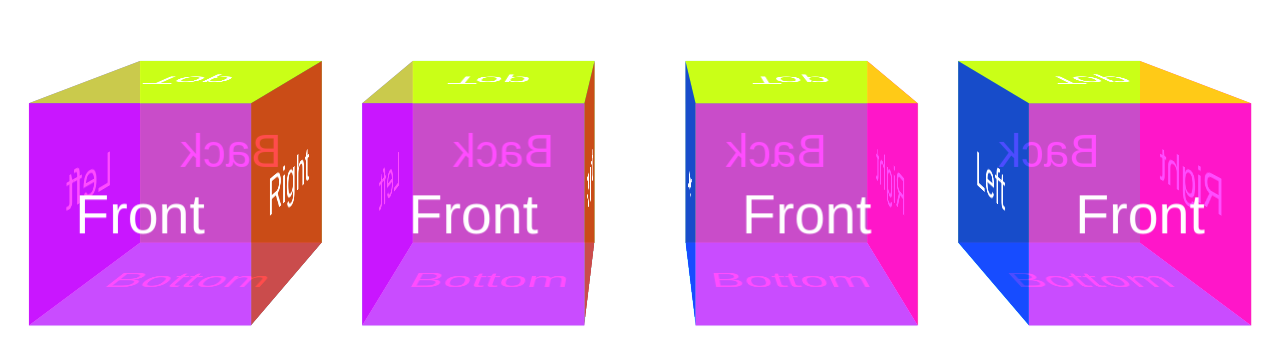
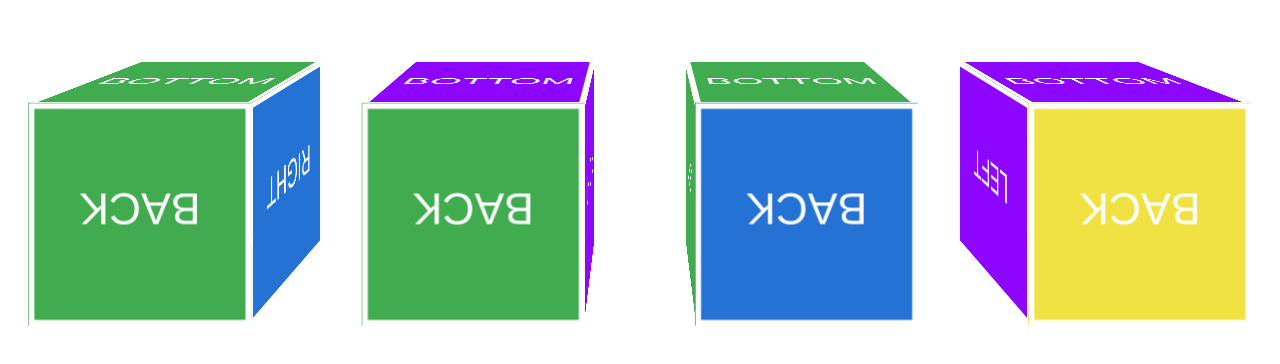
Before and after one commit to dalrimple/cubepuzzlesolver, a plain HTML site: page index.html in a window 1280 px wide. Shown: the part 120-484 px from the top of the page. Drawn offline with nearby package versions, Linux system fonts and the light colour scheme.

Commit message:
Continued dev

```diff
--- a/_assets/js/main.js
+++ b/_assets/js/main.js
@@ -0,0 +1,124 @@
+var cubes = [];
+$(document).ready(function() {
+
+	// Cube colors:
+	//  P
+	// YGB
+	//  B
+	//  G
+
+	//  Y
+	// BYP
+	//  P
+	//  G
+
+	//  Y
+	// GYP
+	//  G
+	//  B
+
+	//  P
+	// PBG
+	//  P
+	//  Y
+	var cubeColours = [
+		{
+			top: "P",
+			left: "Y",
+			front: "G",
+			right: "B",
+			bottom: "G",
+			back: "G"
+		},
+		{
+			top: "Y",
+			left: "B",
+			front: "Y",
+			right: "P",
+			bottom: "P",
+			back: "G"
+		},
+		{
+			top: "Y",
+			left: "G",
+			front: "Y",
+			right: "P",
+			bottom: "G",
+			back: "B"
+		},
+		{
+			top: "P",
+			left: "P",
+			front: "B",
+			right: "G",
+			bottom: "P",
+			back: "Y"
+		}
+	];
+	var hexValues = {
+		P: "#8d06ff",
+		Y: "#f0e242",
+		G: "#40ac4f",
+		B: "#2372d4"
+	};
+	var faceSequences = [
+		["top", "front", "bottom", "back"],
+		["top", "right", "bottom", "left"],
+		["front", "right", "back", "left"]
+	]
+	var cubegutter = 100;
+	var cubewidth = 200;
+	$(".cube").each(function(index) {
+		var $this = $(this);
+		var def = {};
+		var i;
+		def.$cube = $this;
+		def.colours = cubeColours[index];
+		for (i in def.colours) {
+			// Set the colours of the cube faces with the colours from the cubeColours definition
+			def.$cube.find(".face." + i).css("background-color", hexValues[def.colours[i]]);
+		}
+		def.tX = index * cubewidth + index * cubegutter;
+		def.rX = 0;
+		def.rY = 0;
+		def.rZ = 0;
+		transformCube(def);
+		cubes.push(def);
+	});
+
+	turnRow(180);
+});
+
+function rotateXto(def, deg) {
+	def.rX = deg;
+	transformCube(def);
+}
+function rotateXby(def, deg) {
+	def.rX += deg;
+	transformCube(def);
+}
+function rotateYto(def, deg) {
+	def.rY = deg;
+	transformCube(def);
+}
+function rotateYby(def, deg) {
+	def.rY += deg;
+	transformCube(def);
+}
+function rotateZto(def, deg) {
+	def.rZ = deg;
+	transformCube(def);
+}
+function rotateZby(def, deg) {
+	def.rZ += deg;
+	transformCube(def);
+}
+function transformCube(def) {
+	def.$cube.css("-webkit-transform", "translateX(" + def.tX + "px) rotateX(" + def.rX + "deg) rotateY(" + def.rY + "deg) rotateZ(" + def.rZ + "deg)");
+}
+
+function turnRow(deg) {
+	for (var i = 0; i < cubes.length; i++) {
+		rotateXby(cubes[i], deg);
+	}
+}
--- a/_assets/scss/main.scss
+++ b/_assets/scss/main.scss
@@ -34,13 +34,15 @@ $cubecount: 4;
 		position: absolute;
 		background-color: rgba(0, 255, 0, 0.3);
 		// border: 1px solid black;
-		width: $cubewidth;
-		height: $cubewidth;
+		width: $cubewidth - 10;
+		height: $cubewidth - 10;
+		border: 5px solid #FFFFFF;
 		line-height: $cubewidth;
-		font-size: 50px;
-		font-family: Arial;
-		color: white;
+		font-size: 40px;
+		font-family: Helvetica;
+		color: #FFFFFF;
 		text-align: center;
+		text-transform: uppercase;
 		&.back {
 			-webkit-transform: translateZ(-100px) rotateY(180deg);
 			background-color: rgba(0, 255, 0, 0.7);
@@ -56,12 +58,12 @@ $cubecount: 4;
 			background-color: rgba(0, 0, 255, 0.7);
 		}
 		&.top {
-			-webkit-transform: rotateX(-90deg) translateY(-100px);
+			-webkit-transform: rotateX(90deg) translateY(-100px);
 			-webkit-transform-origin: top center;
 			background-color: rgba(255, 255, 0, 0.7);
 		}
 		&.bottom {
-			-webkit-transform: rotateX(90deg) translateY(100px);
+			-webkit-transform: rotateX(-90deg) translateY(100px);
 			-webkit-transform-origin: bottom center;
 			background-color: rgba(0, 255, 255, 0.7);
 		}
--- a/index.html
+++ b/index.html
@@ -3,6 +3,7 @@
 	<head>
 		<title>Cube Puzzle Solver</title>
 		<link href="_assets/css/main.css" rel="stylesheet" type="text/css" />
+		<script src="http://ajax.googleapis.com/ajax/libs/jquery/1.10.2/jquery.min.js" type="text/javascript"></script>
 		<script src="_assets/js/main.js" type="text/javascript"></script>
 	</head>
 	<body>
```
Also changed, not shown: _assets/css/main.css, 1 other file.
